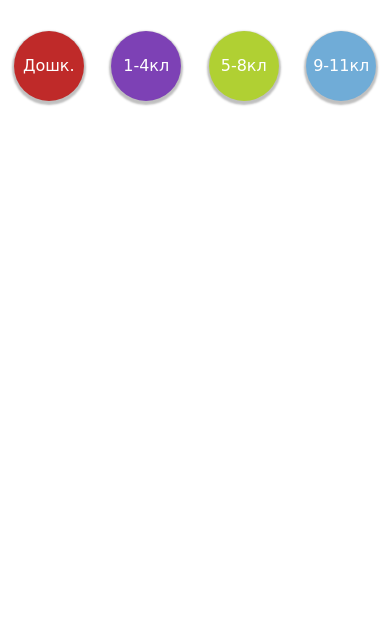
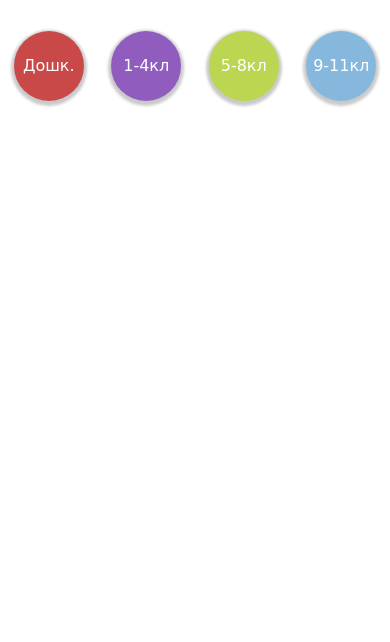
Before and after one commit to sharapudin-d/sharapudin-d.github.io, a plain HTML site: page index.html in a window 390 px wide. Shown: the part 202-844 px from the top of the page. Drawn offline with Linux system fonts and the light colour scheme; a web font is replaced by a local one.

Commit message:
Unium v. 1.0.2
Unium

```diff
--- a/assets/css/style.css
+++ b/assets/css/style.css
@@ -46,7 +46,17 @@ h1{
   width: 150px;
   height: 150px;
   border-radius: 10000px;
-  box-shadow: 0 2px 2px 2px rgba(0, 0, 0, 0.25);
+  opacity: .85;
+  box-shadow: 0 2px 3px 3px rgba(0, 0, 0, 0.25);
+  transition: .25s;
+}
+.course:hover, .course:focus{
+  cursor: pointer;
+  opacity: 1;
+  box-shadow: 0 2px 3px 3px rgba(0, 0, 0, 0.5);
+}
+.course:active{
+  transform: scale(0.95);
 }
 .c1{
   background-color: #bf2a29;
@@ -73,7 +83,6 @@ h1{
     width: 70px;
     height: 70px;
     margin-top: 25px;
-    box-shadow: 0 2px 2px 2px rgba(0, 0, 0, 0.25);
   }
   .course .line{
     font-size: 1em;
```
